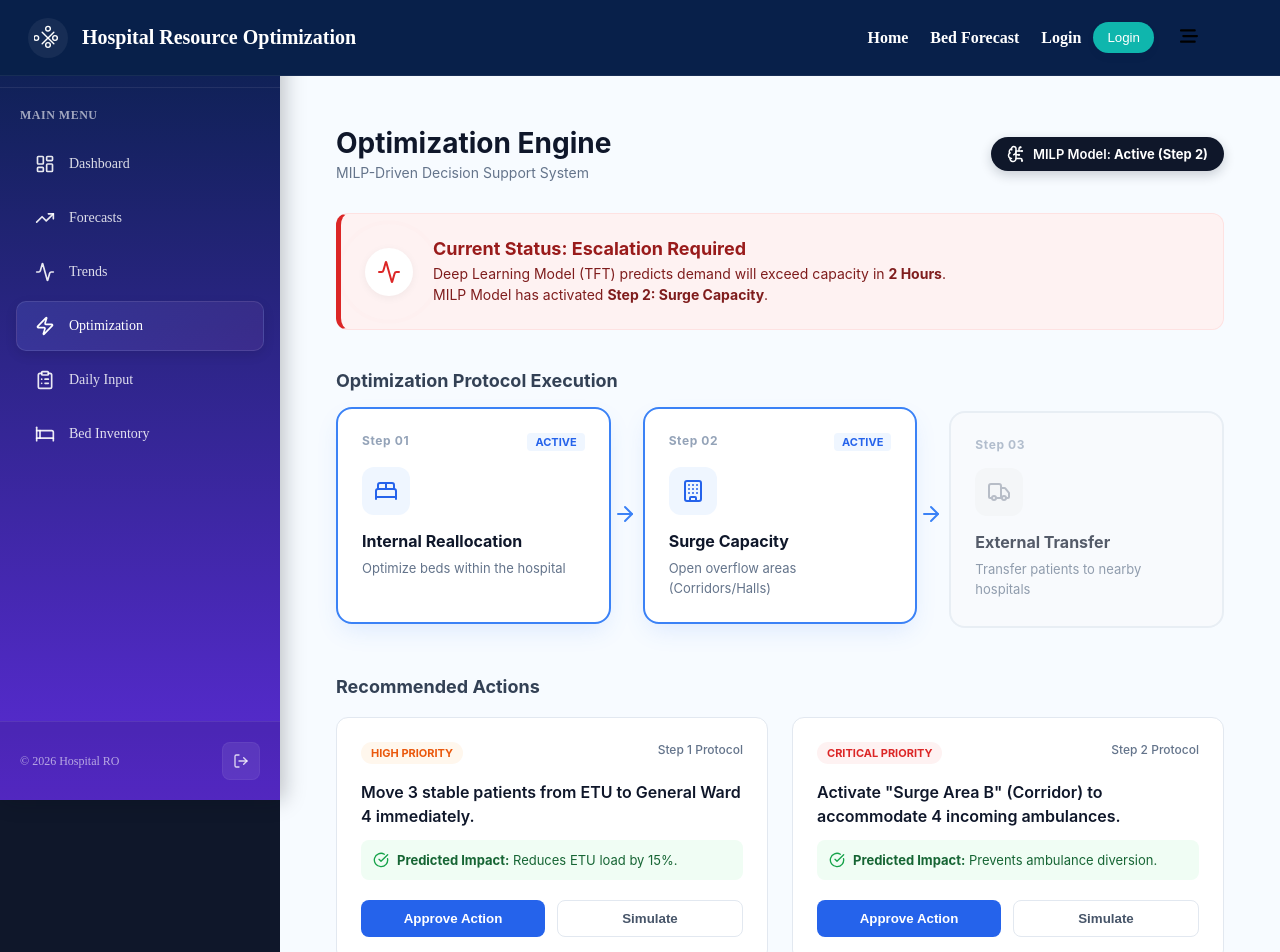
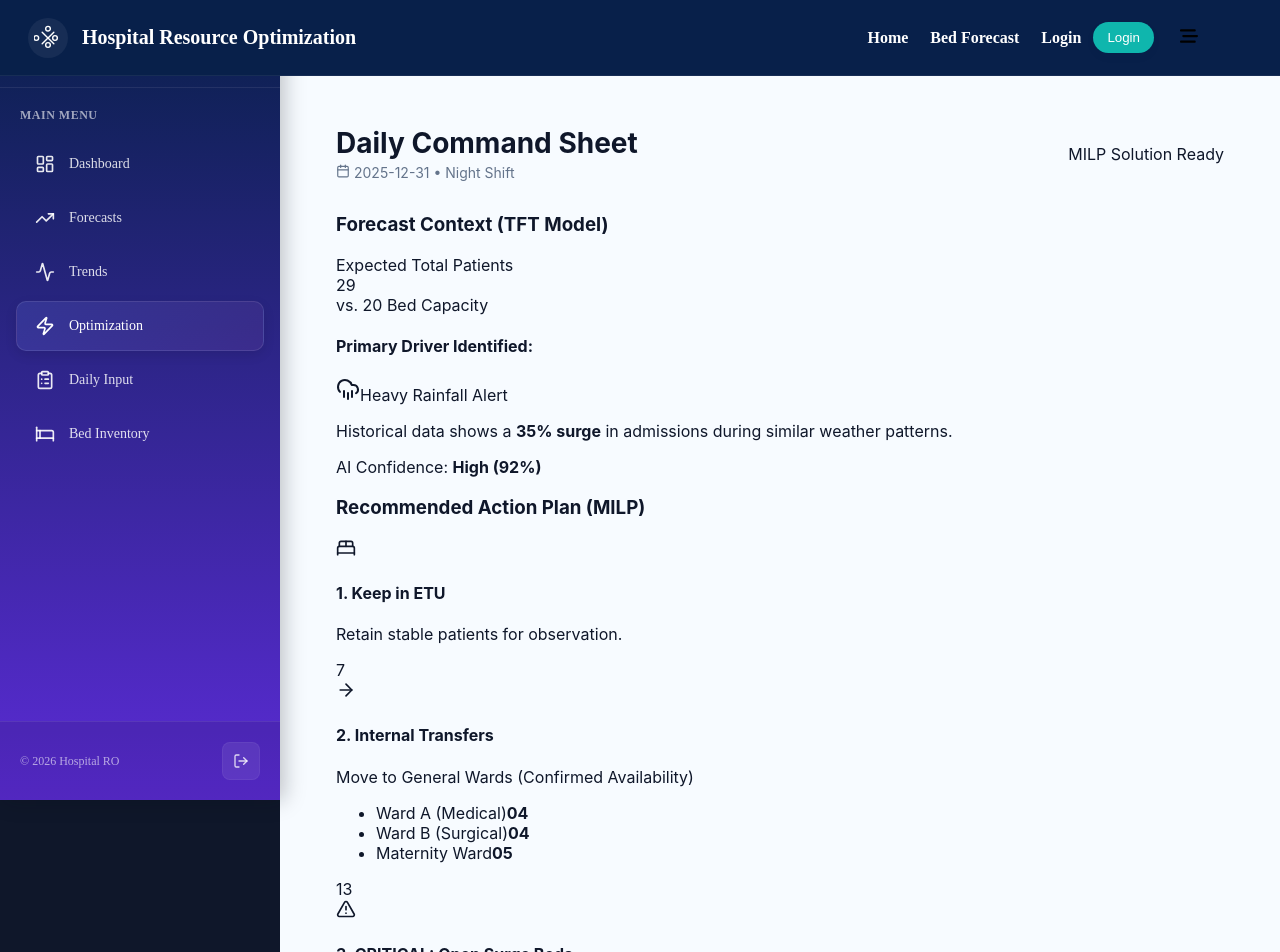
Before and after one commit to lochanajayasinghe/Hospital-Resource-Optimization-and-Demand-Forecasting-System, a React (Create React App) app in the folder frontend/: page /Optimization in a window 1280 px wide. Shown: the top 952 px of the page. Built offline with nearby package versions, Linux system fonts and the light colour scheme.

Commit message:
Update Optimization.jsx

```diff
--- a/frontend/src/components/Bed_demand_focasting/Optimization.jsx
+++ b/frontend/src/components/Bed_demand_focasting/Optimization.jsx
@@ -1,69 +1,41 @@
 import React, { useState } from 'react';
 import {
-  Activity,
+  CloudRain,
   ArrowRight,
   CheckCircle,
-  Building,
+  AlertTriangle,
   BedDouble,
-  Truck,
-  BrainCircuit,
-  AlertTriangle
+  Calendar,
+  ThermometerSun,
+  Activity
 } from 'lucide-react';
 import Layout from './Layout';
 import styles from './Optimization.module.css';
 
 const Optimization = () => {
-  // --- MOCK MILP ENGINE STATE ---
-  // In a real app, 'currentStep' would come from your backend
-  const [currentStep, setCurrentStep] = useState(2); // Currently at Step 2 (Surge)
+  // --- MOCK DATA ---
+  // In real life, these come from your TFT (Forecast) and MILP (Optimization) backends.
+  const forecastData = {
+    date: '2025-12-31',
+    shift: 'Night Shift',
+    expectedPatients: 29,
+    capacity: 20,
+    driver: 'Heavy Rainfall Alert', // The "Why"
+    driverIcon: CloudRain,
+    confidence: 'High (92%)'
+  };
 
-  // Your Specific 3-Step Protocol
-  const steps = [
-    {
-      id: 1,
-      title: 'Internal Reallocation',
-      desc: 'Optimize beds within the hospital',
-      isActive: currentStep >= 1,
-      icon: BedDouble,
-      color: 'blue'
-    },
-    {
-      id: 2,
-      title: 'Surge Capacity',
-      desc: 'Open overflow areas (Corridors/Halls)',
-      isActive: currentStep >= 2,
-      icon: Building,
-      color: 'orange'
-    },
-    {
-      id: 3,
-      title: 'External Transfer',
-      desc: 'Transfer patients to nearby hospitals',
-      isActive: currentStep >= 3,
-      icon: Truck,
-      color: 'gray'
-    },
-  ];
+  const actionPlan = {
+    keepInETU: 7,
+    transfers: [
+      { ward: 'Ward A (Medical)', count: 4, type: 'Internal' },
+      { ward: 'Ward B (Surgical)', count: 4, type: 'Internal' },
+      { ward: 'Maternity Ward', count: 5, type: 'Internal' } // Only applicable if female/relevant
+    ],
+    surge: 9 // Critical Overflow
+  };
 
-  // Recommendations generated by MILP
-  const recommendations = [
-    {
-      id: 'REC-001',
-      step: 1,
-      type: 'Internal Flow',
-      msg: 'Move 3 stable patients from ETU to General Ward 4 immediately.',
-      impact: 'Reduces ETU load by 15%.',
-      priority: 'High'
-    },
-    {
-      id: 'REC-002',
-      step: 2,
-      type: 'Surge Activation',
-      msg: 'Activate "Surge Area B" (Corridor) to accommodate 4 incoming ambulances.',
-      impact: 'Prevents ambulance diversion.',
-      priority: 'Critical'
-    }
-  ];
+  const [isApproved, setIsApproved] = useState(false);
 
   return (
     <Layout activePage="Optimization">
@@ -72,91 +44,121 @@ const Optimization = () => {
         {/* --- HEADER --- */}
         <div className={styles.header}>
           <div>
-            <h1 className={styles.title}>Optimization Engine</h1>
-            <p className={styles.subtitle}>MILP-Driven Decision Support System</p>
+            <h1 className={styles.title}>Daily Command Sheet</h1>
+            <p className={styles.subtitle}>
+              <Calendar size={14} style={{display:'inline', marginRight:4}}/>
+              {forecastData.date} • {forecastData.shift}
+            </p>
           </div>
-          <div className={styles.modelBadge}>
-            <BrainCircuit size={18} />
-            <span>MILP Model: <strong>Active (Step {currentStep})</strong></span>
+          <div className={styles.statusBadge}>
+            <span className={styles.statusDot}></span>
+            MILP Solution Ready
           </div>
         </div>
 
-        {/* --- SECTION 1: SYSTEM STATUS --- */}
-        <div className={styles.statusCard}>
-          <div className={styles.statusLeft}>
-            <div className={styles.pulseContainer}>
-              <div className={styles.pulseRing}></div>
-              <Activity size={24} color="#dc2626" className={styles.pulseIcon} />
+        <div className={styles.grid}>
+
+          {/* --- LEFT PANEL: THE FORECAST (Context) --- */}
+          <section className={styles.forecastCard}>
+            <div className={styles.cardHeader}>
+              <h3 className={styles.cardTitle}>Forecast Context (TFT Model)</h3>
             </div>
-            <div>
-              <h3 className={styles.statusTitle}>Current Status: Escalation Required</h3>
-              <p className={styles.statusDesc}>
-                Deep Learning Model (TFT) predicts demand will exceed capacity in <strong>2 Hours</strong>.
-                <br/>
-                MILP Model has activated <strong>Step {currentStep}: Surge Capacity</strong>.
+
+            <div className={styles.bigNumberContainer}>
+              <span className={styles.label}>Expected Total Patients</span>
+              <div className={styles.bigNumber}>{forecastData.expectedPatients}</div>
+              <span className={styles.subLabel}>vs. 20 Bed Capacity</span>
+            </div>
+
+            <div className={styles.driverBox}>
+              <h4 className={styles.driverTitle}>Primary Driver Identified:</h4>
+              <div className={styles.driverContent}>
+                <forecastData.driverIcon size={24} className={styles.driverIcon} />
+                <span>{forecastData.driver}</span>
+              </div>
+              <p className={styles.driverDesc}>
+                Historical data shows a <strong>35% surge</strong> in admissions during similar weather patterns.
               </p>
             </div>
-          </div>
-        </div>
 
-        {/* --- SECTION 2: 3-STEP VISUALIZATION --- */}
-        <h3 className={styles.sectionTitle}>Optimization Protocol Execution</h3>
-        <div className={styles.strategyGrid}>
-          {steps.map((step, index) => (
-            <div
-              key={step.id}
-              className={`${styles.stepCard} ${step.isActive ? styles.activeCard : styles.inactiveCard}`}
-            >
-              <div className={styles.stepHeader}>
-                <span className={styles.stepNum}>Step 0{step.id}</span>
-                {step.isActive && <span className={styles.activeBadge}>Active</span>}
+            <div className={styles.confidenceBox}>
+              AI Confidence: <strong>{forecastData.confidence}</strong>
+            </div>
+          </section>
+
+          {/* --- RIGHT PANEL: THE ACTION PLAN (MILP Solution) --- */}
+          <section className={styles.actionCard}>
+            <div className={styles.cardHeader}>
+              <h3 className={styles.cardTitle}>Recommended Action Plan (MILP)</h3>
+            </div>
+
+            <div className={styles.planList}>
+
+              {/* Step 1: Retention */}
+              <div className={styles.planItem}>
+                <div className={styles.planIconGreen}>
+                  <BedDouble size={20} />
+                </div>
+                <div className={styles.planDetails}>
+                  <h4>1. Keep in ETU</h4>
+                  <p>Retain stable patients for observation.</p>
+                </div>
+                <div className={styles.planCountGreen}>{actionPlan.keepInETU}</div>
               </div>
 
-              <div className={styles.iconCircle} style={{backgroundColor: step.isActive ? '#eff6ff' : '#f3f4f6'}}>
-                <step.icon size={24} color={step.isActive ? '#2563eb' : '#9ca3af'} />
-              </div>
-
-              <h4 className={styles.stepTitle}>{step.title}</h4>
-              <p className={styles.stepDesc}>{step.desc}</p>
-
-              {/* Connector Arrow */}
-              {index < steps.length - 1 && (
-                <div className={`${styles.connector} ${step.isActive ? styles.connectorActive : ''}`}>
-                  <ArrowRight size={24} />
+              {/* Step 2: Transfers (The List) */}
+              <div className={styles.planItem}>
+                <div className={styles.planIconBlue}>
+                  <ArrowRight size={20} />
                 </div>
-              )}
-            </div>
-          ))}
-        </div>
-
-        {/* --- SECTION 3: GENERATED ACTIONS --- */}
-        <h3 className={styles.sectionTitle}>Recommended Actions</h3>
-        <div className={styles.recGrid}>
-          {recommendations.map((rec) => (
-            <div key={rec.id} className={styles.recCard}>
-              <div className={styles.recHeader}>
-                <span className={`${styles.priorityBadge} ${rec.priority === 'Critical' ? styles.critPrio : styles.highPrio}`}>
-                  {rec.priority} Priority
-                </span>
-                <span className={styles.stepTag}>Step {rec.step} Protocol</span>
-              </div>
-
-              <div className={styles.recContent}>
-                <h4 className={styles.recMsg}>{rec.msg}</h4>
-                <div className={styles.impactBox}>
-                  <CheckCircle size={16} color="#16a34a" />
-                  <span><strong>Predicted Impact:</strong> {rec.impact}</span>
+                <div className={styles.planDetails}>
+                  <h4>2. Internal Transfers</h4>
+                  <p>Move to General Wards (Confirmed Availability)</p>
+                  <ul className={styles.transferList}>
+                    {actionPlan.transfers.map((t, i) => (
+                      <li key={i}>
+                        <span>{t.ward}</span>
+                        <strong>{t.count.toString().padStart(2, '0')}</strong>
+                      </li>
+                    ))}
+                  </ul>
+                </div>
+                {/* Total Transfers Count */}
+                <div className={styles.planCountBlue}>
+                  {actionPlan.transfers.reduce((a,b) => a + b.count, 0)}
                 </div>
               </div>
 
-              <div className={styles.recActions}>
-                <button className={styles.btnApprove}>Approve Action</button>
-                <button className={styles.btnAnalyze}>Simulate</button>
-              </div>
+              {/* Step 3: Surge (Critical) */}
+              {actionPlan.surge > 0 && (
+                <div className={styles.surgeBox}>
+                  <div className={styles.surgeHeader}>
+                    <AlertTriangle size={20} />
+                    <h4>3. CRITICAL: Open Surge Beds</h4>
+                  </div>
+                  <div className={styles.surgeContent}>
+                    <p>Activate Corridor C Protocols immediately.</p>
+                    <div className={styles.surgeCount}>{actionPlan.surge.toString().padStart(2, '0')}</div>
+                  </div>
+                </div>
+              )}
+
             </div>
-          ))}
+
+            <div className={styles.actionFooter}>
+              {isApproved ? (
+                <button className={styles.btnApproved} disabled>
+                  <CheckCircle size={18} /> Plan Activated
+                </button>
+              ) : (
+                <button className={styles.btnApprove} onClick={() => setIsApproved(true)}>
+                  Approve Allocation Plan
+                </button>
+              )}
+            </div>
+          </section>
+
         </div>
-
       </div>
     </Layout>
   );
```
